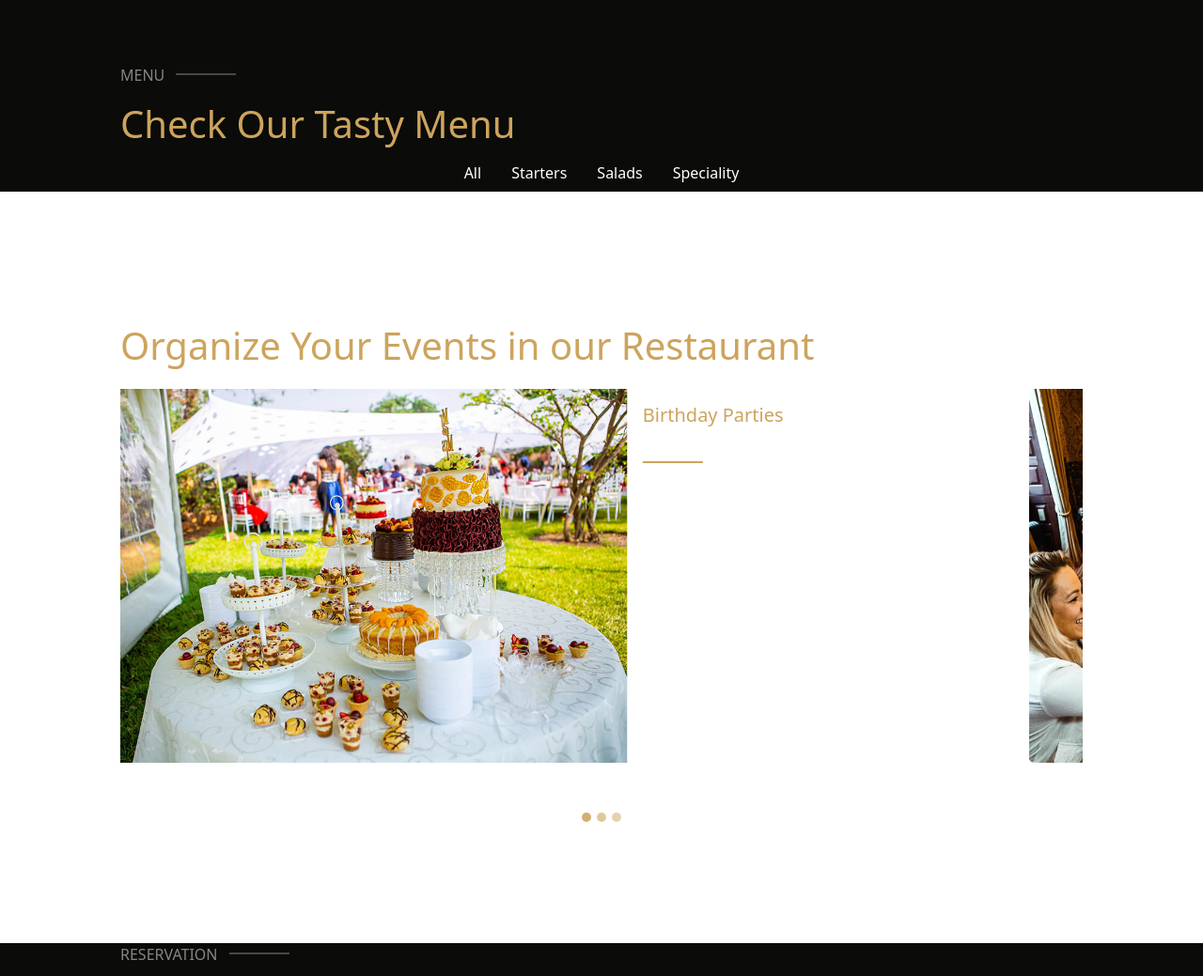
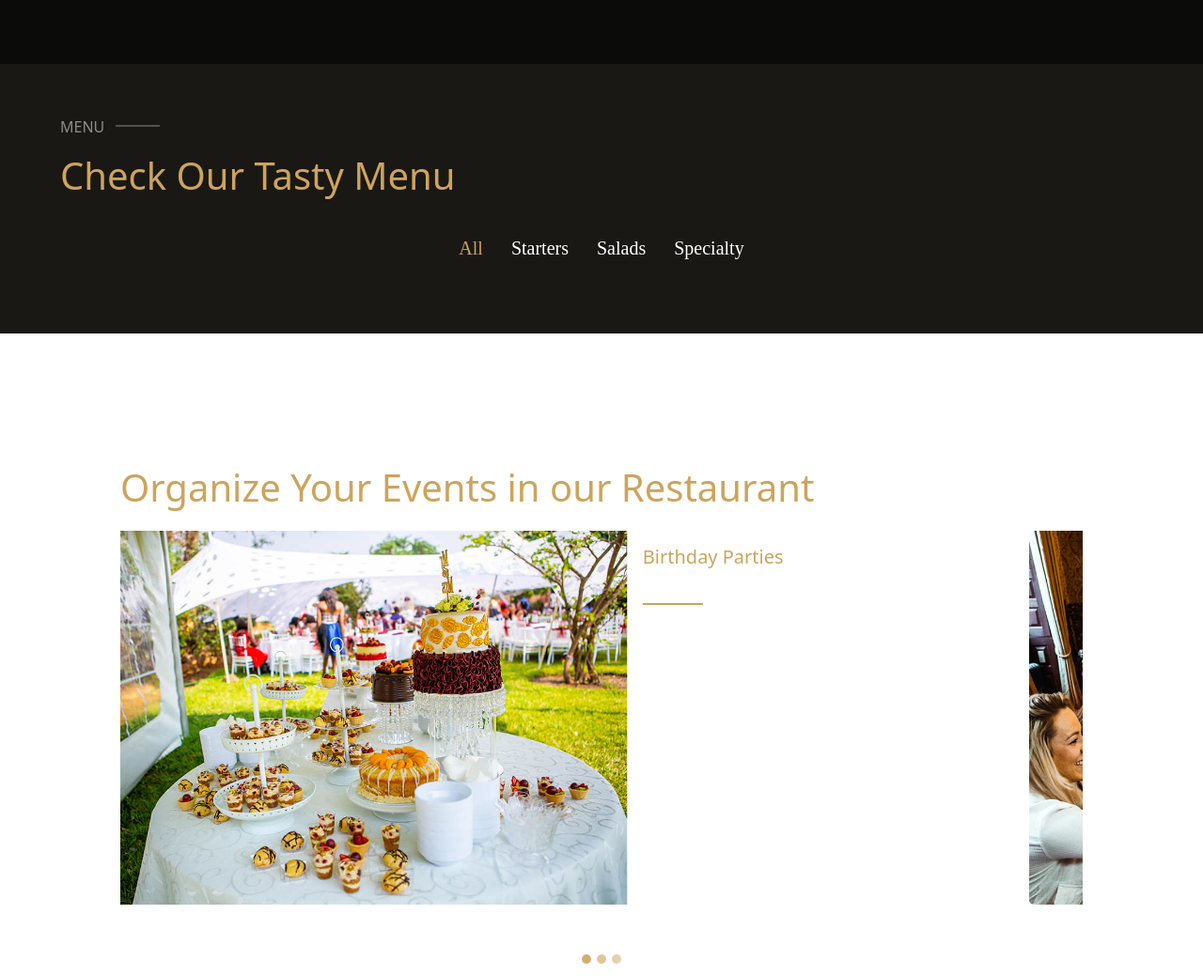
Before and after one commit to Goodkat87/ILYASS_CBIENBON, a website: page index.html in a window 1280 px wide. Shown: the part 2092-3131 px from the top of the page at 94% size. Drawn offline with nearby package versions, Linux system fonts and the light colour scheme.

Commit message:
Restart of menu nav

```diff
--- a/index.html
+++ b/index.html
@@ -110,29 +110,24 @@
           </div>
         </section>
 
+
         <section id="menu">
-          <div id="menuTop">
+          <div class="resto-menu-content">
+              <div id="menu-top">
                 <p>MENU &ensp;</p>
                 <h1 class="text-gold">Check Our Tasty Menu</h1>
               </div>
-          <div id="menuBtm">
-            <ul class="nav justify-content-center">
-              <li class="nav-item">
-                <a class="nav-link active text-white" aria-current="page" href="#all">All</a>
-              </li>
-              <li class="nav-item">
-                <a class="nav-link text-white " href="#starters">Starters</a>
-              </li>
-              <li class="nav-item">
-                <a class="nav-link text-white" href="#salads">Salads</a>
-              </li>
-              <li class="nav-item">
-                <a class="nav-link text-white" href="#">Speciality</a>
-              </li>
+              <div class="dish-menu-content">
+                  <div class="dish-menu-select">
+                      <ul id="menu-filter">
+                          <li data-filter="*" class="filter-active">All</li>
+                          <li data-filter=".filter-starters">Starters</li>
+                          <li data-filter=".filter-salads">Salads</li>
+                          <li data-filter=".filter-specialty">Specialty</li>
                       </ul>
                   </div>
-          <div>
 
+              </div>
           </div>
       </section>
 
@@ -386,6 +381,8 @@
         <p class="text-white">&copy; Copyright <span class="fw-bold">CBIENBON</span>. All Rights reserved</p>
       </section>
     </footer>
+
+    <script src="./public/js/main.js"></script>
     <script src="./node_modules/@popperjs/core/dist/umd/popper.js"></script>
     <script src="./node_modules/bootstrap/dist/js/bootstrap.js"></script>
 </body>
--- a/src/sass/module/_main.sass
+++ b/src/sass/module/_main.sass
@@ -403,6 +403,53 @@ main
                         opacity: 0.5
 
 
+        /* ### SECTION 3 ### */
+    #menu
+        background-color: #1A1814
+        padding-top: 55px
+        padding-bottom: 60px
+        width: 100%
+        .resto-menu-content
+            width: 100%
+            padding-left: 5%
+            padding-right: 5%
+            #menu-top
+                width: 80%
+                height: 10%
+                p
+                    color: white
+                    opacity: 0.5
+                    position: relative
+                    &::after
+                        width: 5%
+                        margin-top: 10px
+                        display: inline-block
+                        content: ""
+                        position: absolute
+                        border: 1px white solid
+                        opacity: 0.5
+            .dish-menu-content
+                padding-top: 30px
+                width: 100%
+                .dish-menu-select
+                    #menu-filter
+                        padding: 0
+                        list-style: none
+                        text-decoration: none
+                        display: flex
+                        justify-content: center
+                        gap: 30px
+                        li
+                            font-family: 'Times New Roman', Times, serif
+                            font-size: 20px
+                            cursor: pointer
+                            color: #FFFFFF
+                            transition: all 0.3s ease
+                        li:hover
+                            color: #CDA45D
+                        li.filter-active
+                            color: #CDA45D
+
 
 
 
```
Also changed, not shown: public/css/app.css, 1 other file. Lines whose indentation alone changed are shown as unchanged.
